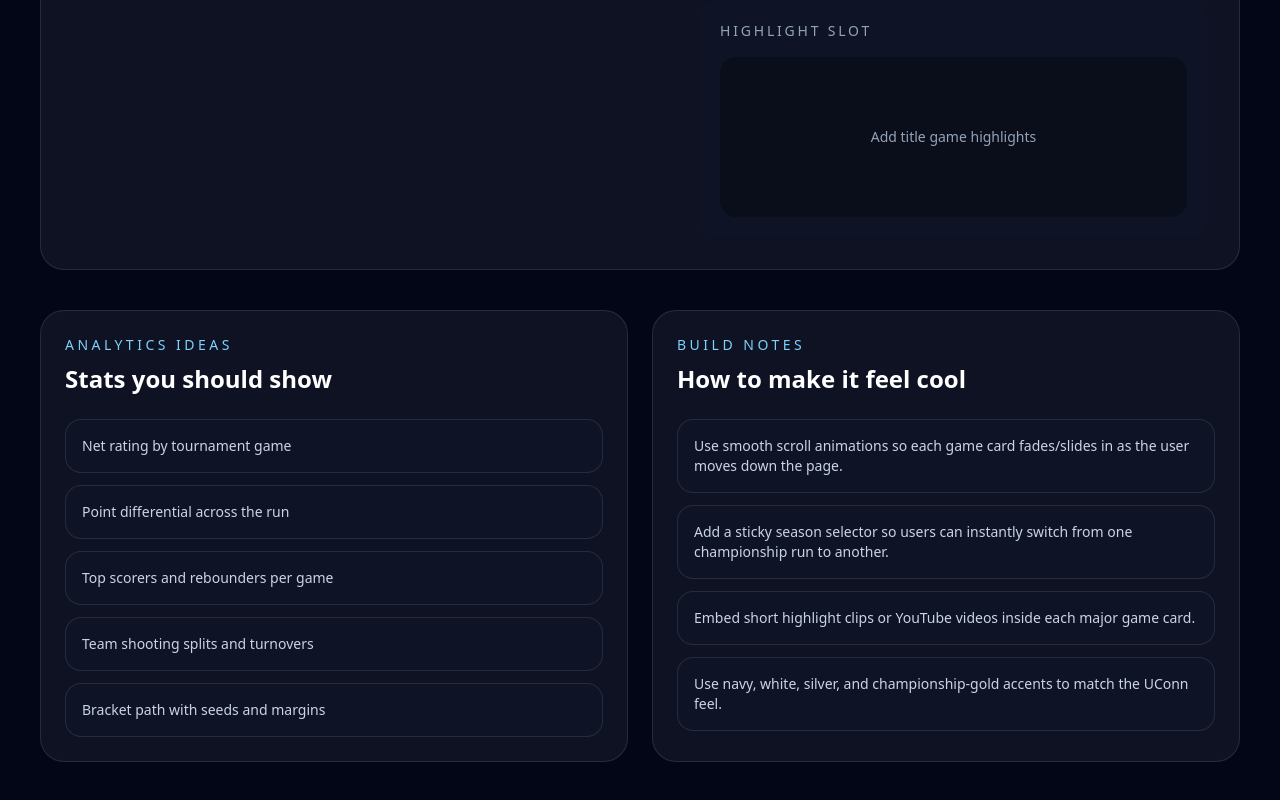
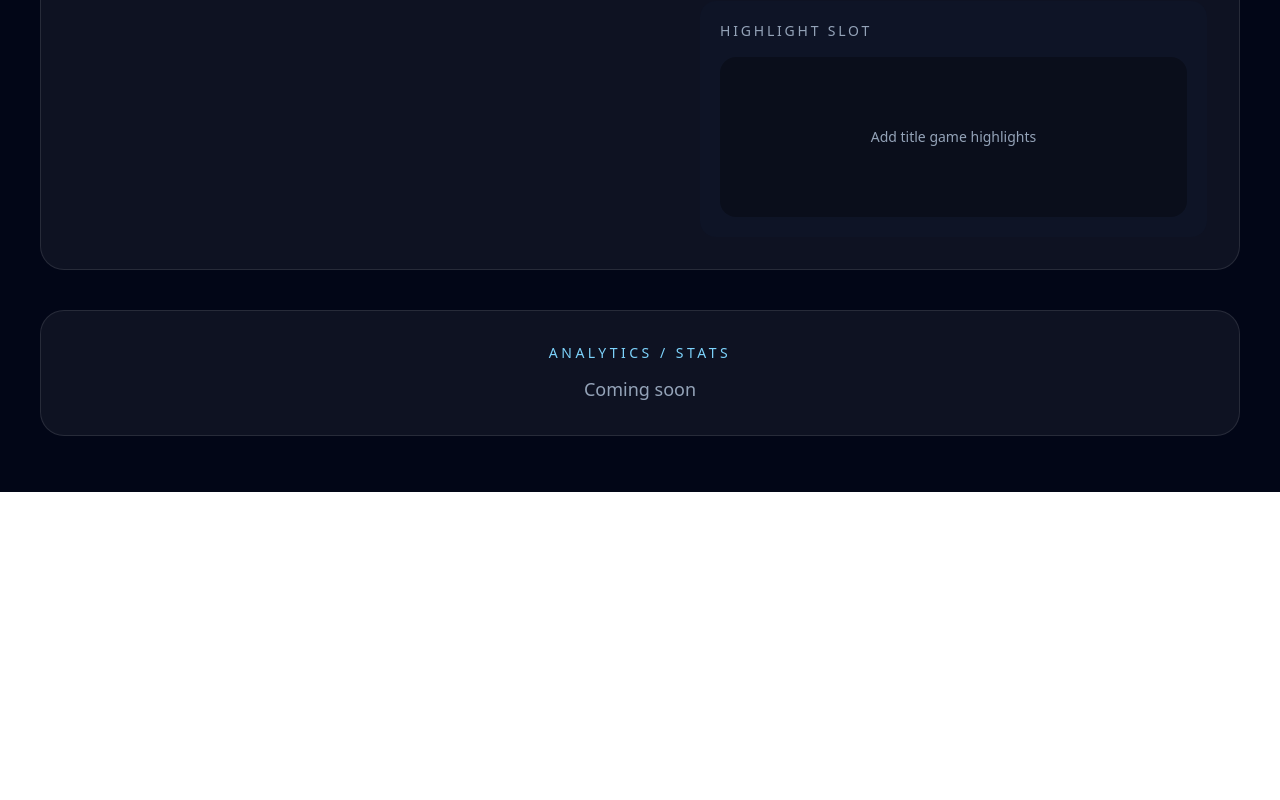
Before and after one commit to jzg00/UConnMBBTimeline, a Next.js app: page / in a window 1280 px wide. Shown: the part 3892-4692 px from the top of the page. After the commit the page ends 4384 px from the top, so only its background shows below. Built offline with nearby package versions, Linux system fonts and the light colour scheme; no server answers.

Commit message:
remove bottom panel and replace with analytics/stats

```diff
--- a/components/StatsPanel.tsx
+++ b/components/StatsPanel.tsx
@@ -1,35 +1,9 @@
 export default function StatsPanel() {
   return (
-    <section className="mt-10 grid gap-6 lg:grid-cols-2">
-      <div className="rounded-3xl border border-white/10 bg-white/5 p-6">
-        <p className="text-sm uppercase tracking-[0.25em] text-sky-300">Analytics ideas</p>
-        <h3 className="mt-2 text-2xl font-bold">Stats you should show</h3>
-        <div className="mt-6 grid gap-3 text-sm text-slate-300">
-          <div className="rounded-2xl border border-white/10 bg-slate-900/60 p-4">Net rating by tournament game</div>
-          <div className="rounded-2xl border border-white/10 bg-slate-900/60 p-4">Point differential across the run</div>
-          <div className="rounded-2xl border border-white/10 bg-slate-900/60 p-4">Top scorers and rebounders per game</div>
-          <div className="rounded-2xl border border-white/10 bg-slate-900/60 p-4">Team shooting splits and turnovers</div>
-          <div className="rounded-2xl border border-white/10 bg-slate-900/60 p-4">Bracket path with seeds and margins</div>
-        </div>
-      </div>
-
-      <div className="rounded-3xl border border-white/10 bg-white/5 p-6">
-        <p className="text-sm uppercase tracking-[0.25em] text-sky-300">Build notes</p>
-        <h3 className="mt-2 text-2xl font-bold">How to make it feel cool</h3>
-        <div className="mt-6 space-y-3 text-sm text-slate-300">
-          <p className="rounded-2xl border border-white/10 bg-slate-900/60 p-4">
-            Use smooth scroll animations so each game card fades/slides in as the user moves down the page.
-          </p>
-          <p className="rounded-2xl border border-white/10 bg-slate-900/60 p-4">
-            Add a sticky season selector so users can instantly switch from one championship run to another.
-          </p>
-          <p className="rounded-2xl border border-white/10 bg-slate-900/60 p-4">
-            Embed short highlight clips or YouTube videos inside each major game card.
-          </p>
-          <p className="rounded-2xl border border-white/10 bg-slate-900/60 p-4">
-            Use navy, white, silver, and championship-gold accents to match the UConn feel.
-          </p>
-        </div>
+    <section className="mt-10">
+      <div className="rounded-3xl border border-white/10 bg-white/5 p-8 text-center">
+        <p className="text-sm uppercase tracking-[0.25em] text-sky-300">Analytics / Stats</p>
+        <p className="mt-3 text-lg text-slate-400">Coming soon</p>
       </div>
     </section>
   );
```
